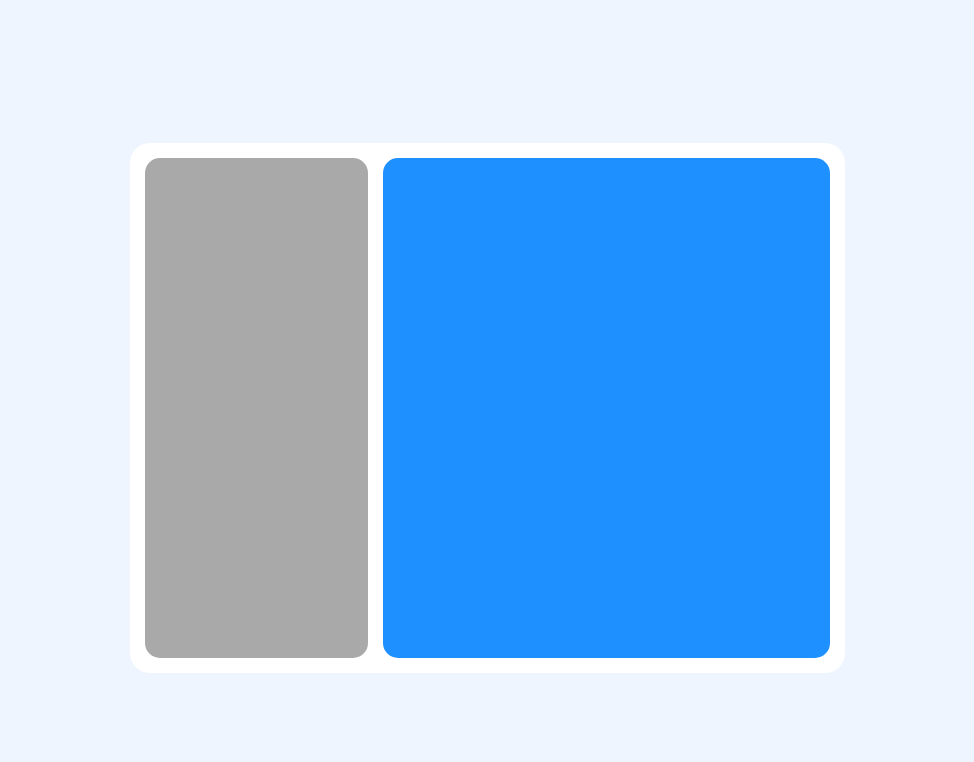
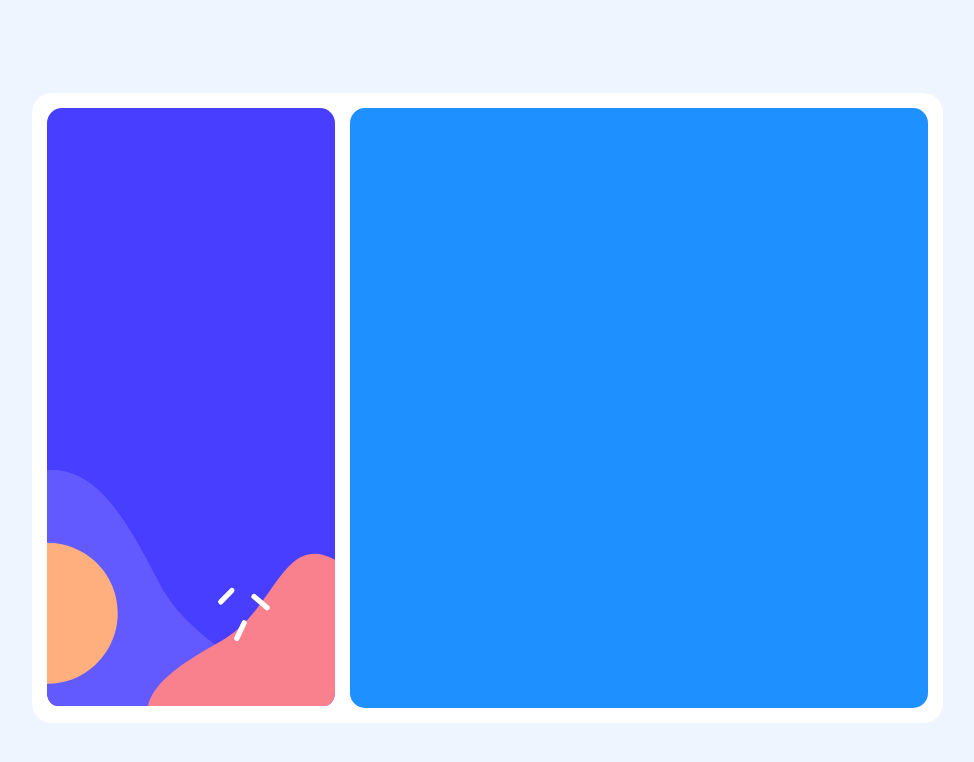
Before and after one commit to winterhugo/form-project, a plain HTML site: page index.html in a window 1280 px wide. Shown: the whole page, without its empty margins (161-1135 px from the left). Drawn offline with Linux system fonts and the light colour scheme.

Commit message:
Basic structure with background.

```diff
--- a/styles.css
+++ b/styles.css
@@ -1,6 +1,9 @@
 body {
     background-color: #eef5ff;
 }
+
+
+/* Structure */
 
 .section {
     height: 100vh;
@@ -12,8 +15,8 @@ body {
 
 .box {
     background-color: #fff;
-    width: 700px;
-    height: 500px;
+    width: 70vw;
+    height: 75vh;
     border-radius: 20px;
     display: flex;
     flex-direction: row;
@@ -24,7 +27,9 @@ body {
 }
 
 .image {
-    background-color: darkgrey;
+    background-image: url(images/bg-sidebar-desktop.svg);
+    background-repeat: no-repeat;
+    background-size: 100%;
     flex-grow: 1;
     border-radius: 15px;
 }
```
Also changed, not shown: components/structure.html (added, +7 -0 lines).
